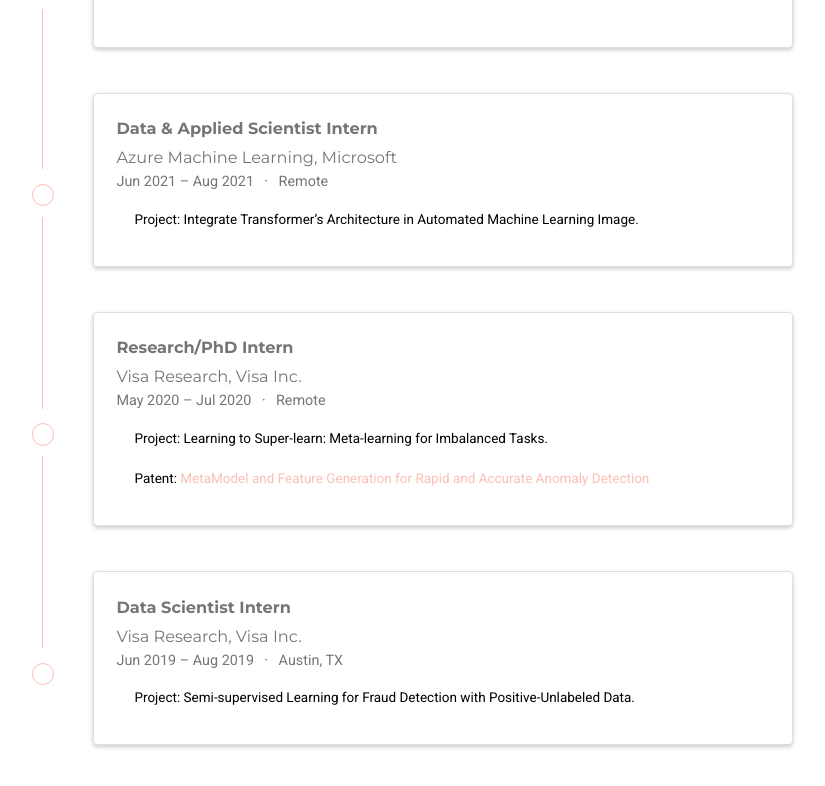
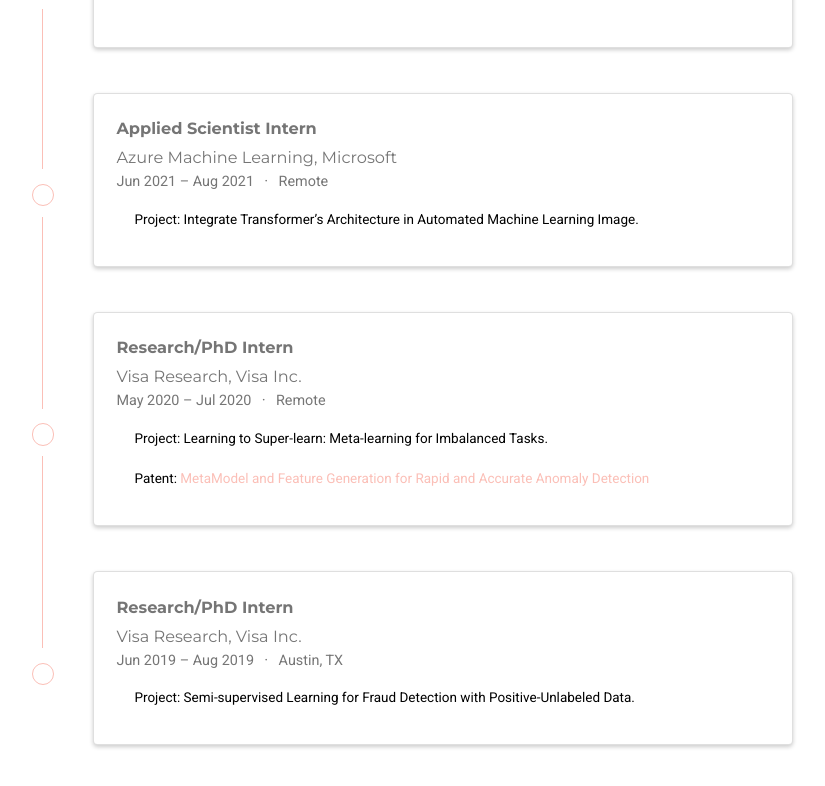
Before and after one commit to gail-yxie/gail-yxie.github.io, a plain HTML site: page index.html in a window 1280 px wide. Shown: the part 2220-3006 px from the top of the page, without its empty margins (432-1257 px from the left). Drawn offline with nearby package versions, Linux system fonts and the light colour scheme; some icons are missing.

Commit message:
Update website

```diff
--- a/index.html
+++ b/index.html
@@ -1430,7 +1430,7 @@
       <div class="col py-2">
         <div class="card">
           <div class="card-body">
-            <h4 class="card-title exp-title text-muted mt-0 mb-1">Data &amp; Applied Scientist Intern</h4>
+            <h4 class="card-title exp-title text-muted mt-0 mb-1">Applied Scientist Intern</h4>
             <h4 class="card-title exp-company text-muted my-0">Azure Machine Learning, Microsoft</h4>
             <div class="text-muted exp-meta">
               Jun 2021 –
@@ -1507,7 +1507,7 @@
       <div class="col py-2">
         <div class="card">
           <div class="card-body">
-            <h4 class="card-title exp-title text-muted mt-0 mb-1">Data Scientist Intern</h4>
+            <h4 class="card-title exp-title text-muted mt-0 mb-1">Research/PhD Intern</h4>
             <h4 class="card-title exp-company text-muted my-0">Visa Research, Visa Inc.</h4>
             <div class="text-muted exp-meta">
               Jun 2019 –
```
